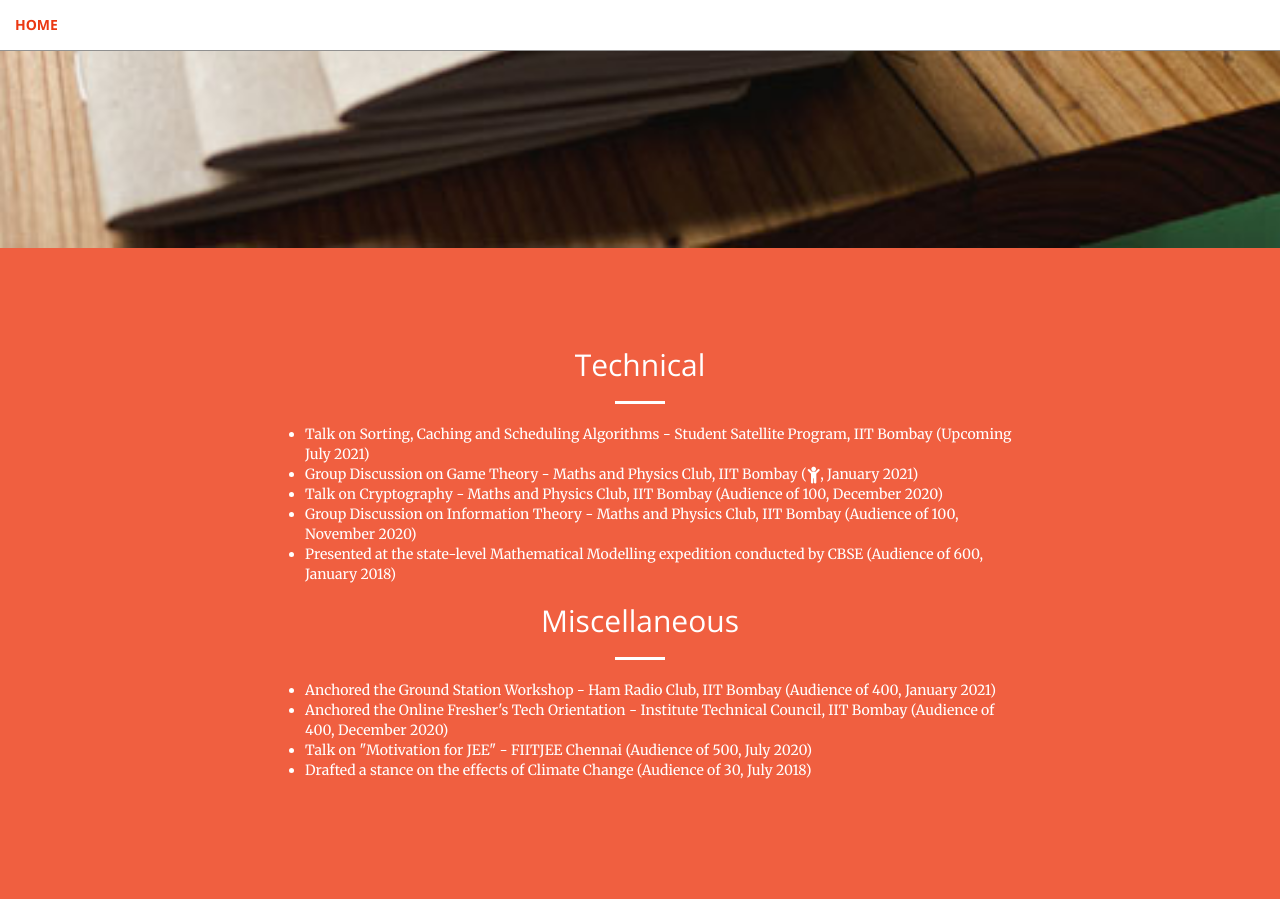
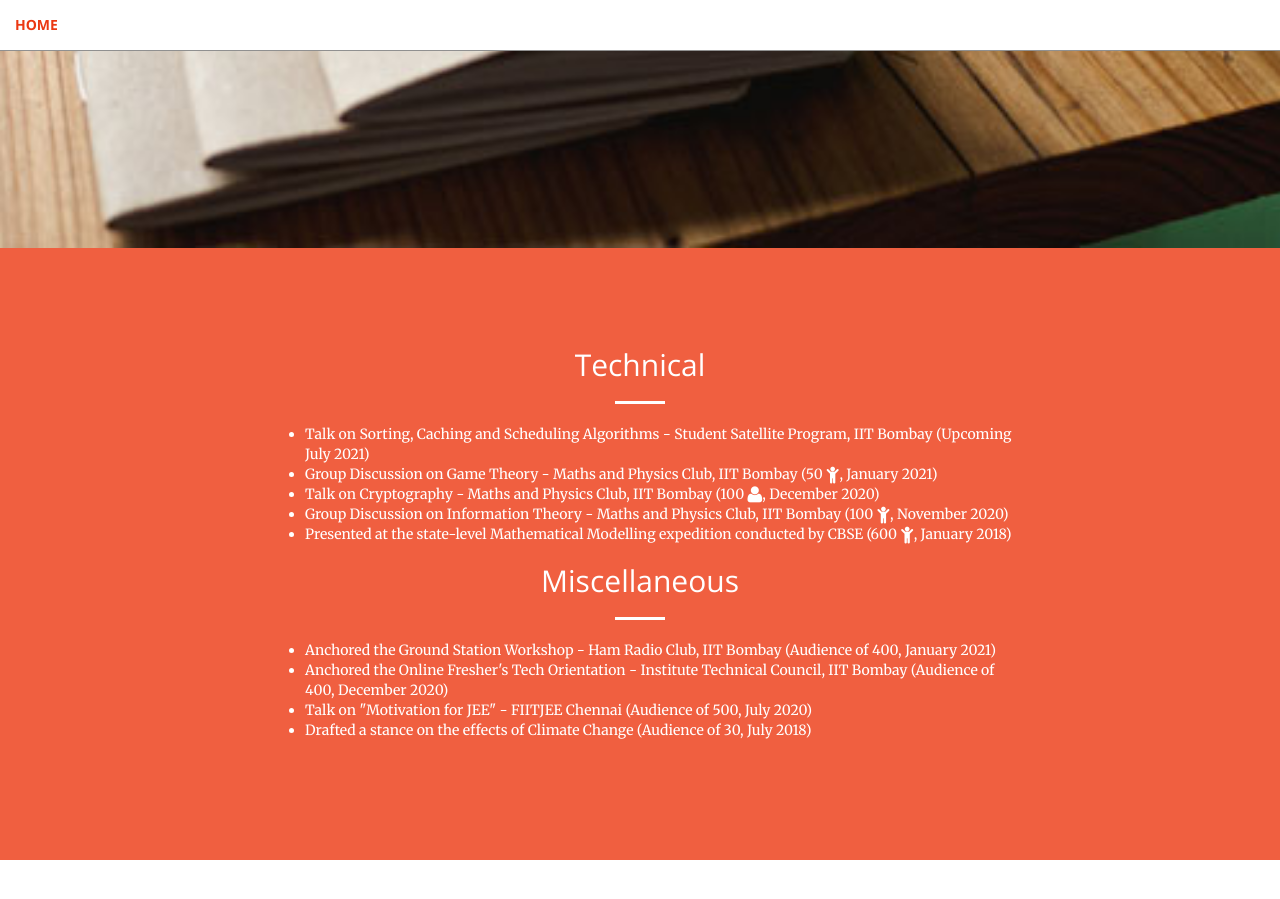
Before and after one commit to aravindbharathi/aravindbharathi.github.io, a Jekyll site: the page talks/index.html, which Jekyll copies as it is, in a window 1280 px wide and 900 px high, scrolled down 652 px. Built offline with Jekyll 4.4.1, drawn with Linux system fonts in a browser that asks for light colours; after the commit the page ends 1512 px from its top, so only the background shows below that.

Commit message:
Update index.html

```diff
--- a/talks/index.html
+++ b/talks/index.html
@@ -111,10 +111,10 @@
                       <ul align="left">
                         <li>Talk on Sorting, Caching and Scheduling Algorithms - Student Satellite Program, IIT Bombay (Upcoming July 2021)</li>
                         <!--li>Talk on Rigid Body Mechanics - Team ANYmation, IIT Bombay (Upcoming April 2021)</li-->
-                        <li><a href="/files/GameTheory.pdf" target="_blank">Group Discussion on Game Theory - Maths and Physics Club, IIT Bombay (<i class="fa fa-lg fa-child whiteiconcolor"></i>, January 2021)</a></li>
-                        <li><a href="/files/Crypto.pdf" target="_blank">Talk on Cryptography - Maths and Physics Club, IIT Bombay (Audience of 100, December 2020)</a></li>
-                        <li><a href="/files/InformationTheory.pdf" target="_blank">Group Discussion on Information Theory - Maths and Physics Club, IIT Bombay (Audience of 100, November 2020)</a></li>
-                        <li>Presented at the state-level Mathematical Modelling expedition conducted by CBSE (Audience of 600, January 2018)</li>
+                        <li><a href="/files/GameTheory.pdf" target="_blank">Group Discussion on Game Theory - Maths and Physics Club, IIT Bombay (50 <i class="fa fa-lg fa-child whiteiconcolor"></i>, January 2021)</a></li>
+                        <li><a href="/files/Crypto.pdf" target="_blank">Talk on Cryptography - Maths and Physics Club, IIT Bombay (100 <i class="fa fa-lg fa-user whiteiconcolor"></i>, December 2020)</a></li>
+                        <li><a href="/files/InformationTheory.pdf" target="_blank">Group Discussion on Information Theory - Maths and Physics Club, IIT Bombay (100 <i class="fa fa-lg fa-child whiteiconcolor"></i>, November 2020)</a></li>
+                        <li>Presented at the state-level Mathematical Modelling expedition conducted by CBSE (600 <i class="fa fa-lg fa-child whiteiconcolor"></i>, January 2018)</li>
                       </ul>
                     </p>
                     <!--a href="#stuff" class="btn btn-default btn-xl">What else?</a-->
```
